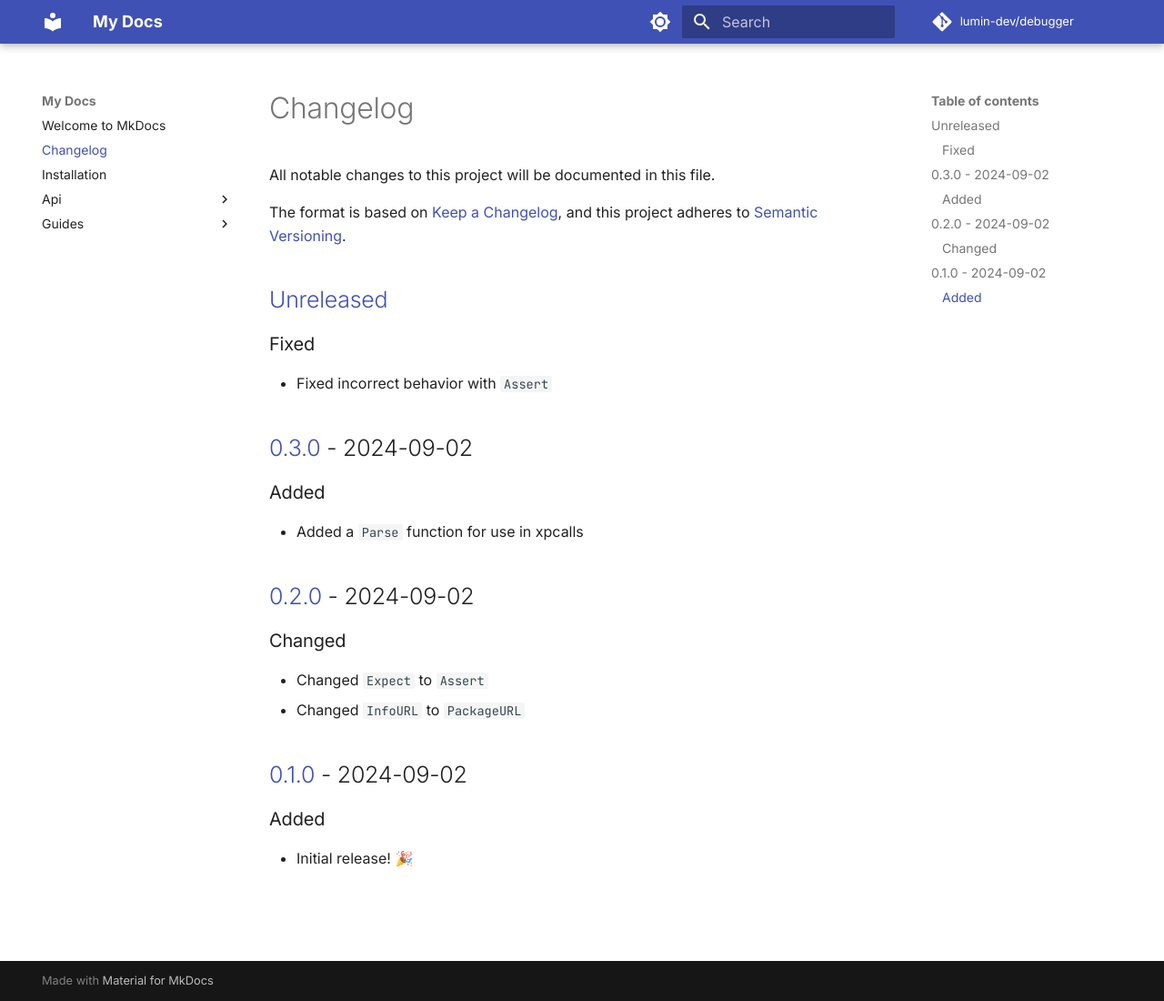
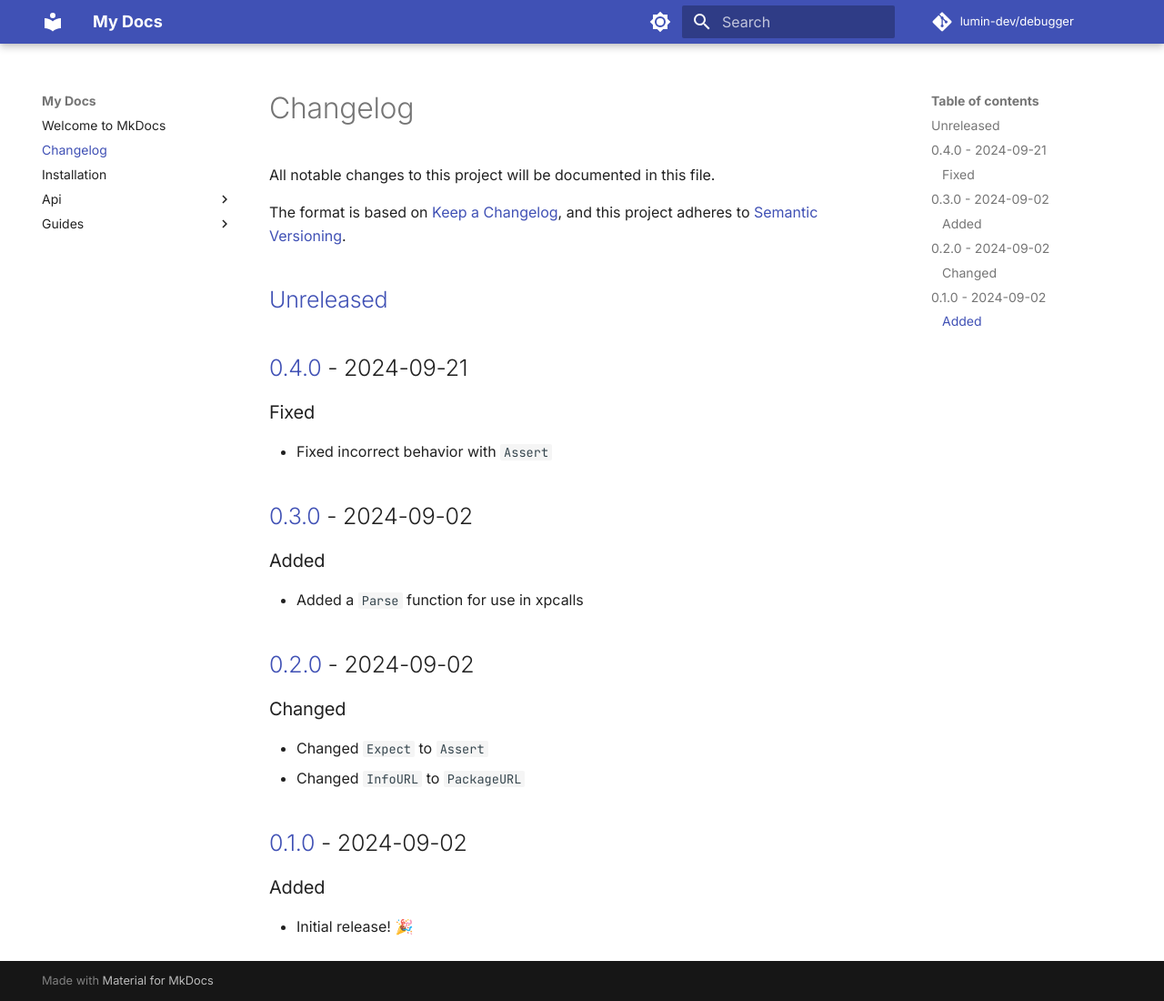
Before and after one commit to luminlabsdev/debugger, an MkDocs documentation site: the page built from docs/changelog.md, in a window 1280 px wide and 1100 px high. Shown: the whole window at 91% size. Built offline with MkDocs 1.6.1 and Material for MkDocs 9.7.7, drawn with Linux system fonts in a browser that asks for light colours; comment, search, counter and statistics services are not loaded.

Commit message:
Bump version to v0.4.0

```diff
--- a/docs/changelog.md
+++ b/docs/changelog.md
@@ -6,6 +6,8 @@ The format is based on [Keep a Changelog](https://keepachangelog.com/en/1.1.0/),
 and this project adheres to [Semantic Versioning](https://semver.org/spec/v2.0.0.html).
 
 ## [Unreleased]
+
+## [0.4.0] - 2024-09-21
 
 ### Fixed
 
@@ -30,7 +32,8 @@ and this project adheres to [Semantic Versioning](https://semver.org/spec/v2.0.0
 
 - Initial release! 🎉
 
-[unreleased]: https://github.com/lumin-dev/Debugger/compare/v0.3.0...HEAD
+[unreleased]: https://github.com/luminlabsdev/debugger/compare/v0.4.0...HEAD
+[0.4.0]: https://github.com/luminlabsdev/debugger/compare/v0.3.0...v0.4.0
 [0.3.0]: https://github.com/lumin-dev/Debugger/compare/v0.2.0...v0.3.0
 [0.2.0]: https://github.com/lumin-dev/Debugger/compare/v0.1.0...v0.2.0
 [0.1.0]: https://github.com/lumin-dev/Debugger/compare/aebe81c4d9f957e64408189d42455cbd09c34b69...v0.1.0
```
